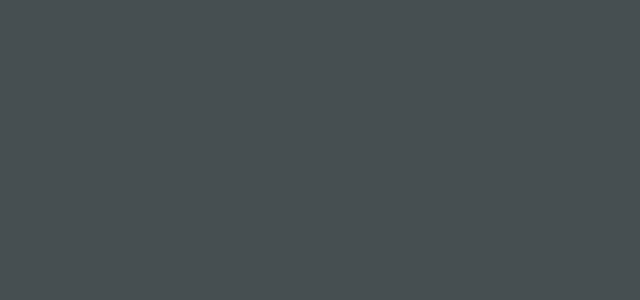
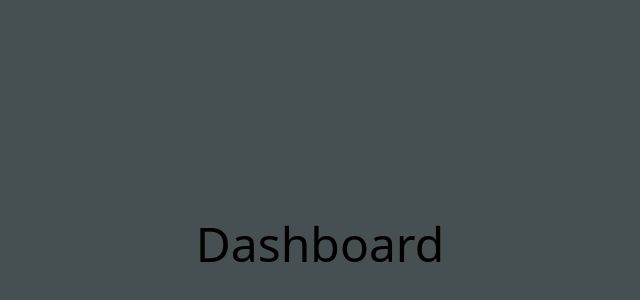
Before and after one commit to TomJegou/PHP-TP_FINAL-FRONT, a Next.js app in the folder pussycat-agency/: page /dashboard in a window 1280 px wide. Shown: the part 156-456 px from the top of the page, without its empty margins (320-960 px from the left). Built offline with nearby package versions, Linux system fonts and the light colour scheme.

Commit message:
create simple dashboard

```diff
--- a/pussycat-agency/app/dashboard/page.tsx
+++ b/pussycat-agency/app/dashboard/page.tsx
@@ -1,3 +1,11 @@
 export default function Dashboard() {
-
+    return (
+        <div>
+            <h1
+                className="text-5xl"
+            >
+                Dashboard
+            </h1>
+        </div>
+    )
 }
```
